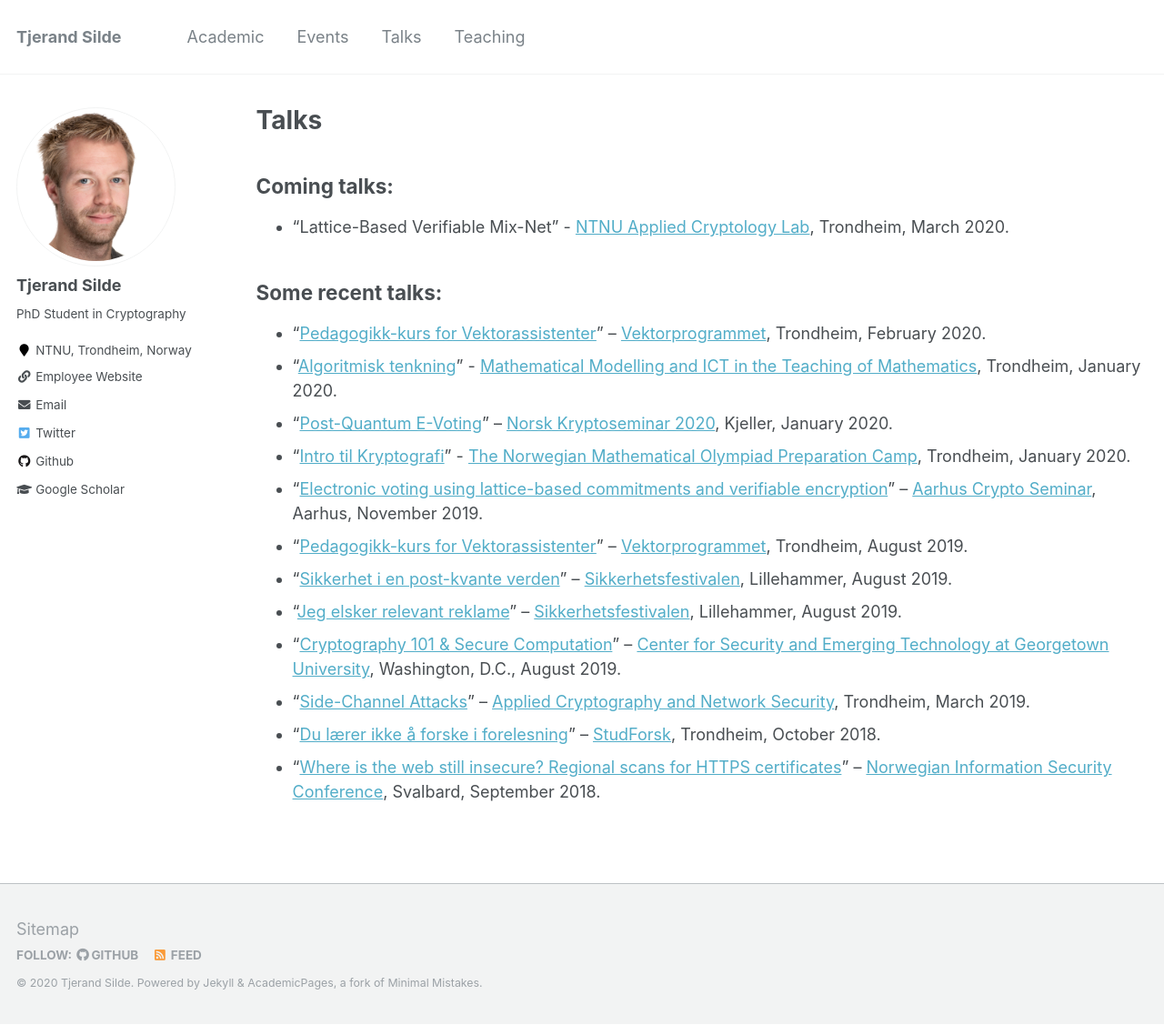
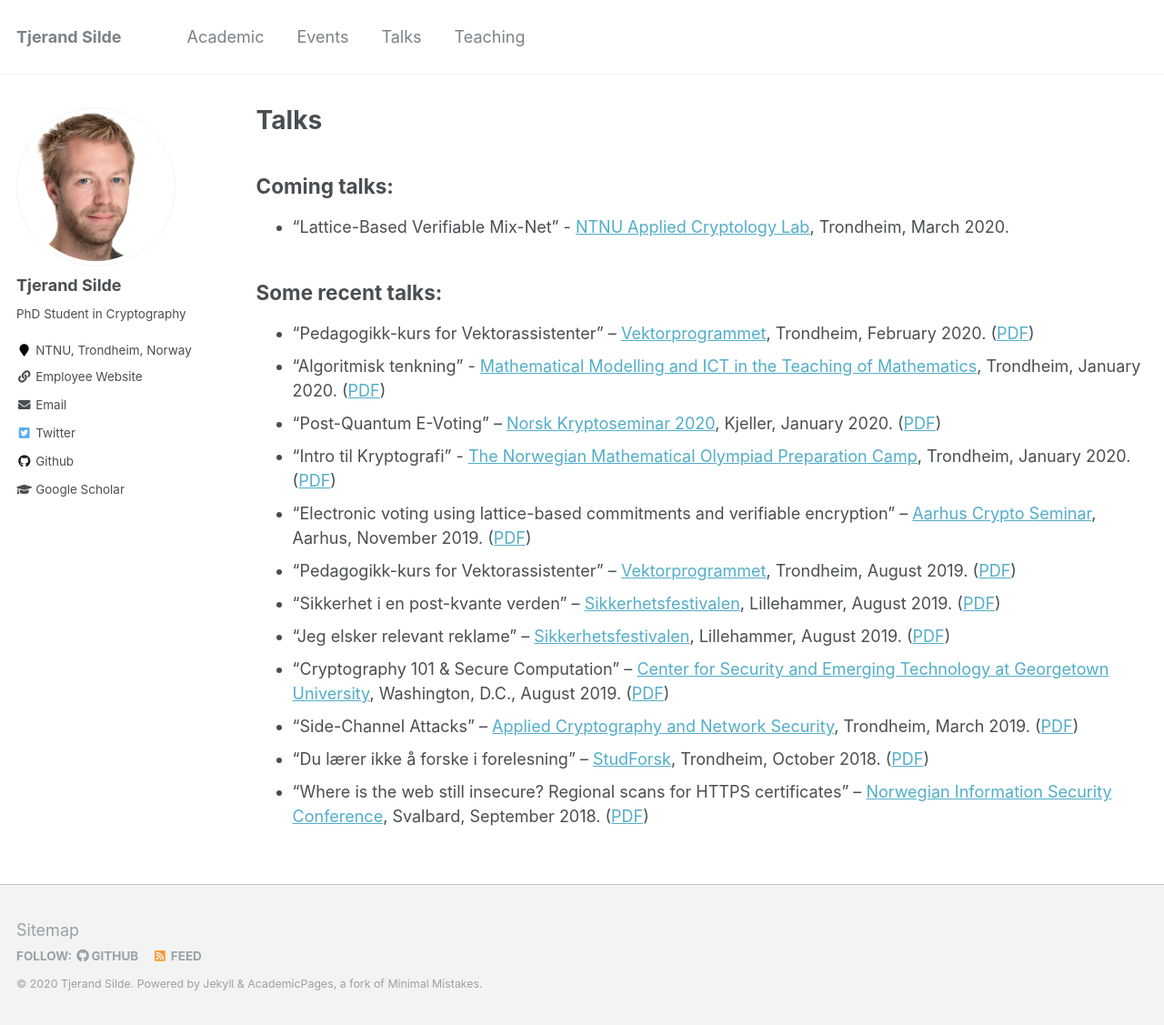
Before and after one commit to tjesi/tjesi.github.io, a Jekyll site: the page built from _pages/talks.md, in a window 1280 px wide and 1127 px high. Shown: the whole window at 91% size. Built offline with Jekyll 4.4.1, drawn with Linux system fonts in a browser that asks for light colours.

Commit message:
Update talks.md

```diff
--- a/_pages/talks.md
+++ b/_pages/talks.md
@@ -11,15 +11,15 @@
 
 ## Some recent talks:
 
-* “[Pedagogikk-kurs for Vektorassistenter](https://tjerandsilde.no/files/Pedagogikk_kurs_for_vektorprogrammet_FEB20.pdf)” – [Vektorprogrammet](https://vektorprogrammet.no), Trondheim, February 2020.
-* "[Algoritmisk tenkning](https://tjerandsilde.no/files/algoritmisktankegang.pdf)" - [Mathematical Modelling and ICT in the Teaching of Mathematics](https://www.ntnu.edu/studies/courses/SKOLE6232), Trondheim, January 2020.
-* "[Post-Quantum E-Voting](https://tjerandsilde.no/files/NKS2020.pdf)" – [Norsk Kryptoseminar 2020](https://wiki.math.ntnu.no/nks/nks20), Kjeller, January 2020.
-* "[Intro til Kryptografi](https://tjerandsilde.no/files/Abelforedrag.pdf)" - [The Norwegian Mathematical Olympiad Preparation Camp](https://abelkonkurransen.no/en), Trondheim, January 2020.
-* “[Electronic voting using lattice-based commitments and verifiable encryption](https://tjerandsilde.no/files/Aarhus_Crypto_Seminar_Presentation.pdf)” – [Aarhus Crypto Seminar](https://cs.au.dk/~oech/seminar.html), Aarhus, November 2019.
-* “[Pedagogikk-kurs for Vektorassistenter](https://tjerandsilde.no/files/Pedagogikk_kurs_for_vektorprogrammet.pdf)” – [Vektorprogrammet](https://vektorprogrammet.no), Trondheim, August 2019.
-* “[Sikkerhet i en post-kvante verden](https://tjerandsilde.no/files/Sikkerhetsfestivalen_Tjerand_Silde_Sikkerhet_I_En_Post-kvante_Verden.pdf)” – [Sikkerhetsfestivalen](https://sikkerhetsfestivalen.no), Lillehammer, August 2019.
-* “[Jeg elsker relevant reklame](https://tjerandsilde.no/files/Sikkerhetsfestivalen_Tjerand_Silde_Jeg_Elsker_Relevant_Reklame.pdf)” – [Sikkerhetsfestivalen](https://sikkerhetsfestivalen.no), Lillehammer, August 2019.
-* “[Cryptography 101 & Secure Computation](https://tjerandsilde.no/files/CSET.pdf)” – [Center for Security and Emerging Technology at Georgetown University](http://cset.georgetown.edu), Washington, D.C., August 2019.
-* “[Side-Channel Attacks](https://tjerandsilde.no/files/Side_Channel_Attacks.pdf)” – [Applied Cryptography and Network Security](https://www.ntnu.edu/studies/courses/TTM4135), Trondheim, March 2019.
-* “[Du lærer ikke å forske i forelesning](https://tjerandsilde.no/files/StudForsk.pdf)” – [StudForsk](https://wiki.math.ntnu.no/studforsk/start), Trondheim, October 2018.
-* “[Where is the web still insecure? Regional scans for HTTPS certificates](https://tjerandsilde.no/files/NISK_presentation.pdf)” – [Norwegian Information Security Conference](http://nikt2018.ifi.uio.no/program_nisk_en.html), Svalbard, September 2018.
+* “Pedagogikk-kurs for Vektorassistenter” – [Vektorprogrammet](https://vektorprogrammet.no), Trondheim, February 2020. ([PDF](https://tjerandsilde.no/files/Pedagogikk_kurs_for_vektorprogrammet_FEB20.pdf))
+* "Algoritmisk tenkning" - [Mathematical Modelling and ICT in the Teaching of Mathematics](https://www.ntnu.edu/studies/courses/SKOLE6232), Trondheim, January 2020. ([PDF](https://tjerandsilde.no/files/algoritmisktankegang.pdf))
+* "Post-Quantum E-Voting" – [Norsk Kryptoseminar 2020](https://wiki.math.ntnu.no/nks/nks20), Kjeller, January 2020. ([PDF](https://tjerandsilde.no/files/NKS2020.pdf))
+* "Intro til Kryptografi" - [The Norwegian Mathematical Olympiad Preparation Camp](https://abelkonkurransen.no/en), Trondheim, January 2020. ([PDF](https://tjerandsilde.no/files/Abelforedrag.pdf))
+* “Electronic voting using lattice-based commitments and verifiable encryption” – [Aarhus Crypto Seminar](https://cs.au.dk/~oech/seminar.html), Aarhus, November 2019. ([PDF](https://tjerandsilde.no/files/Aarhus_Crypto_Seminar_Presentation.pdf))
+* “Pedagogikk-kurs for Vektorassistenter” – [Vektorprogrammet](https://vektorprogrammet.no), Trondheim, August 2019. ([PDF](https://tjerandsilde.no/files/Pedagogikk_kurs_for_vektorprogrammet.pdf))
+* “Sikkerhet i en post-kvante verden” – [Sikkerhetsfestivalen](https://sikkerhetsfestivalen.no), Lillehammer, August 2019. ([PDF](https://tjerandsilde.no/files/Sikkerhetsfestivalen_Tjerand_Silde_Sikkerhet_I_En_Post-kvante_Verden.pdf))
+* “Jeg elsker relevant reklame” – [Sikkerhetsfestivalen](https://sikkerhetsfestivalen.no), Lillehammer, August 2019. ([PDF](https://tjerandsilde.no/files/Sikkerhetsfestivalen_Tjerand_Silde_Jeg_Elsker_Relevant_Reklame.pdf))
+* “Cryptography 101 & Secure Computation” – [Center for Security and Emerging Technology at Georgetown University](http://cset.georgetown.edu), Washington, D.C., August 2019. ([PDF](https://tjerandsilde.no/files/CSET.pdf))
+* “Side-Channel Attacks” – [Applied Cryptography and Network Security](https://www.ntnu.edu/studies/courses/TTM4135), Trondheim, March 2019. ([PDF](https://tjerandsilde.no/files/Side_Channel_Attacks.pdf))
+* “Du lærer ikke å forske i forelesning” – [StudForsk](https://wiki.math.ntnu.no/studforsk/start), Trondheim, October 2018. ([PDF](https://tjerandsilde.no/files/StudForsk.pdf))
+* “Where is the web still insecure? Regional scans for HTTPS certificates” – [Norwegian Information Security Conference](http://nikt2018.ifi.uio.no/program_nisk_en.html), Svalbard, September 2018. ([PDF](https://tjerandsilde.no/files/NISK_presentation.pdf))
```
